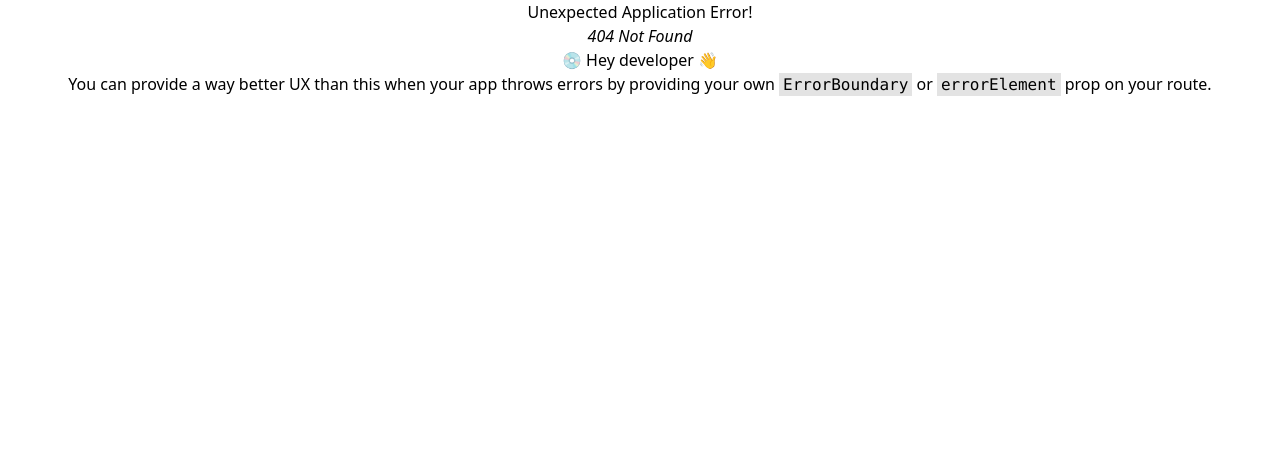
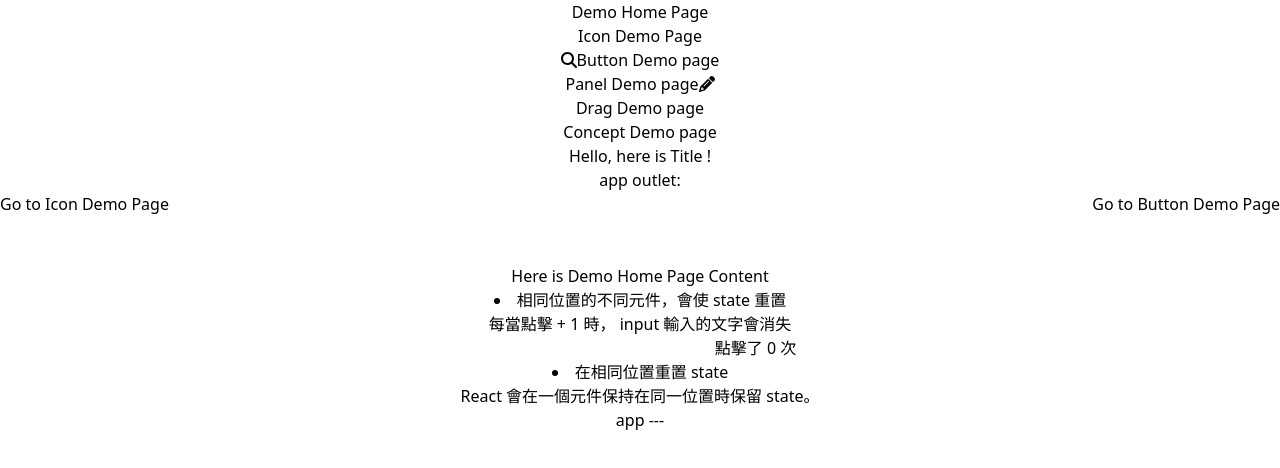
Before and after one commit to mp3Yun/react-practice, a React (Vite) app: page /Demo/ConceptDemo in a window 1280 px wide. Before the commit this address had no page. Shown: the top 468 px of the page. Built offline with nearby package versions, Linux system fonts and the light colour scheme.

Commit message:
add react 觀念範例

```diff
--- a/src/App.tsx
+++ b/src/App.tsx
@@ -34,6 +34,11 @@ export const App: FC = () => {
       id: 4,
       children: 'Drag Demo page',
       navigatorUrl: '/Demo/dragDemo',
+    },
+    {
+      id: 5,
+      children: 'Concept Demo page',
+      navigatorUrl: '/Demo/conceptDemo',
     },
   ]
 
--- a/src/components/Button.tsx
+++ b/src/components/Button.tsx
@@ -38,7 +38,6 @@ const CardIconButton: FC<CardButtonProps> = ({
   size,
   style,
   prefixIcon,
-  suffixIcon,
   className,
   onClick,
   children,
@@ -50,16 +49,16 @@ const CardIconButton: FC<CardButtonProps> = ({
       'font-medium bg-sky-100 border-dash border-4 border-sky-600 '
     switch (size) {
       case 'xs':
-        cardClassName = cardClassName + ' w-24 h-24 rounded-sm '
+        cardClassName = cardClassName + ' w-16 h-16 rounded-sm '
         break
       case 'sm':
-        cardClassName = cardClassName + ' w-28 h-28 rounded '
+        cardClassName = cardClassName + ' w-20 h-20 rounded '
         break
       case 'md':
-        cardClassName = cardClassName + ' w-32 h-32 rounded-md '
+        cardClassName = cardClassName + ' w-24 h-24 rounded-md '
         break
       case 'lg':
-        cardClassName = cardClassName + ' w-36 h-36 rounded-lg '
+        cardClassName = cardClassName + ' w-28 h-28 rounded-lg '
         break
     }
   }
@@ -68,8 +67,10 @@ const CardIconButton: FC<CardButtonProps> = ({
     <Button
       style={style}
       className={cardClassName}
-      prefixIcon={{ ...prefixIcon, size: size }}
-      suffixIcon={{ ...suffixIcon, size: size }}
+      prefixIcon={{
+        ...prefixIcon,
+        size: prefixIcon && size ? size : undefined,
+      }}
       onClick={onClick}
     >
       <br></br>
--- a/src/main.tsx
+++ b/src/main.tsx
@@ -7,6 +7,7 @@ import './index.css'
 import IconDemo from './pages/demo/IconDemo.tsx'
 import ButtonDemo from './pages/demo/ButtonDemo.tsx'
 import PanelDemo from './pages/demo/PanelDemo.tsx'
+import ConceptDemo from './pages/demo/ConceptDemo.tsx'
 
 const router = createBrowserRouter([
   {
@@ -34,6 +35,10 @@ const router = createBrowserRouter([
             path: 'PanelDemo',
             element: <PanelDemo />,
           },
+          {
+            path: 'ConceptDemo',
+            element: <ConceptDemo />,
+          },
         ],
       },
     ],
--- a/src/pages/demo/ButtonDemo.tsx
+++ b/src/pages/demo/ButtonDemo.tsx
@@ -1,6 +1,5 @@
 import { CardIconButton } from '../../components/Button'
 import { IconDefinitions } from '../../components/icons/icon.definitions'
-import { FaIconProps } from '../../components/icons/icon.vo'
 
 function ButtonDemo() {
   return (
--- /dev/null
+++ b/src/pages/demo/ConceptDemo.tsx
@@ -0,0 +1,99 @@
+import { useState } from 'react'
+
+function ConceptDemo() {
+  return (
+    <div className="flex flex-col gap-3">
+      <div>
+        <li>
+          相同位置的不同元件，會使 state 重置
+          <br></br>
+          <span className="ml-8">每當點擊 + 1 時， input 輸入的文字會消失</span>
+          <div>
+            <MyResetComponent></MyResetComponent>
+          </div>
+        </li>
+      </div>
+      <div>
+        <li>
+          在相同位置重置 state
+          <br></br>
+          <span className="ml-8">
+            React 會在一個元件保持在同一位置時保留 state。
+          </span>
+          <div></div>
+        </li>
+      </div>
+    </div>
+  )
+}
+
+export default ConceptDemo
+
+export function MyResetComponent() {
+  const [counter, setCounter] = useState(0)
+
+  function MyTextField() {
+    const [text, setText] = useState('')
+
+    return (
+      <input
+        className="border-2 border-black border-solid"
+        value={text}
+        onChange={(e) => setText(e.target.value)}
+      />
+    )
+  }
+
+  return (
+    <>
+      <MyTextField />
+      <button
+        className="ml-4 border-2 border-blue-200 border-solid rounded-lg bg-blue-200"
+        onClick={() => {
+          setCounter(counter + 1)
+        }}
+      >
+        點擊了 {counter} 次
+      </button>
+    </>
+  )
+}
+
+export function Scoreboard() {
+  const [isPlayerA, setIsPlayerA] = useState(true)
+  return (
+    <div>
+      {isPlayerA ? <Counter person="Taylor" /> : <Counter person="Sarah" />}
+      <button
+        onClick={() => {
+          setIsPlayerA(!isPlayerA)
+        }}
+      >
+        下一位玩家！
+      </button>
+    </div>
+  )
+}
+
+function Counter({ person }) {
+  const [score, setScore] = useState(0)
+  const [hover, setHover] = useState(false)
+
+  let className = 'counter'
+  if (hover) {
+    className += ' hover'
+  }
+
+  return (
+    <div
+      className={className}
+      onPointerEnter={() => setHover(true)}
+      onPointerLeave={() => setHover(false)}
+    >
+      <h1>
+        {person} 的分数：{score}
+      </h1>
+      <button onClick={() => setScore(score + 1)}>加一</button>
+    </div>
+  )
+}
```
